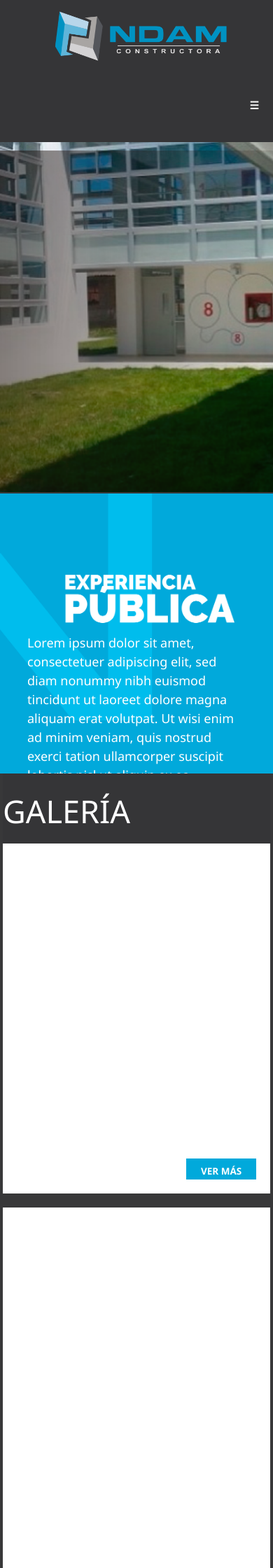
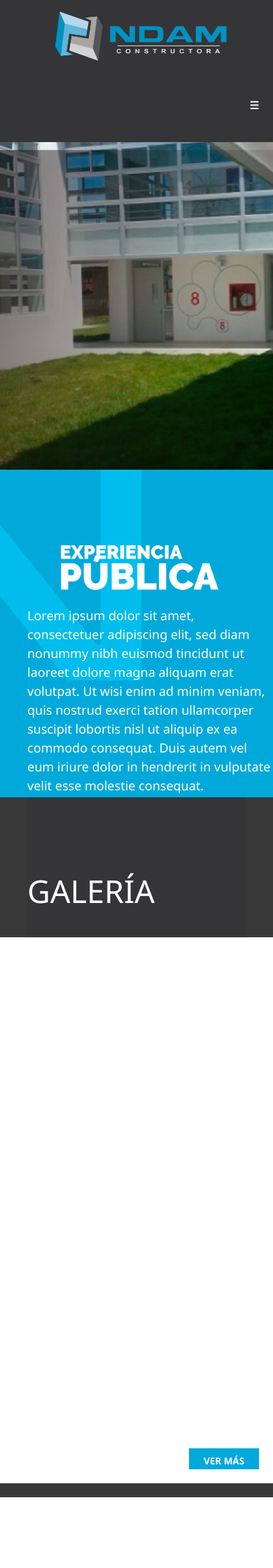
Before and after one commit to davidluna-fn/PageNDAM, a Django app: page /proyectosPublicos/ in a window 390 px wide. Shown: the top 2240 px of the page at 70% size. Run offline with Django 3.2, Linux system fonts and the light colour scheme; data that the repository does not hold is empty; parts of the project's set-up code (start-up, migrations or seed data) failed here and were passed over; some libraries are stand-ins or nearby versions.

Commit message:
Responsive page proyetos publicos

```diff
--- a/contratos/static/css/estilo.css
+++ b/contratos/static/css/estilo.css
@@ -1471,7 +1471,7 @@ width:0px;height:0px;outline:0px;
   grid-column: 1 / -1;
   display: grid;
   grid-template-columns: 0.35fr 0.65fr;
-  grid-template-rows: 500px;
+  grid-template-rows: 40vw;
   position: relative;
   z-index: -123;
 }
@@ -1492,12 +1492,16 @@ width:0px;height:0px;outline:0px;
   color: var(--blanco-claro);
 }
 
-#banner-ppublica{
+#banner-ppublica2{
   grid-column: 2 / 3;
   grid-row: 1 / 2;
   background-size: cover;
 }
 
+#ppublicos{
+  background-repeat: no-repeat;
+  background-size: 25vh;
+}
 
 #galeria-ppublico{
   grid-column: 1 / -1;
@@ -1521,7 +1525,7 @@ width:0px;height:0px;outline:0px;
   margin-right: 10%;
   display: grid;
   grid-template-columns: repeat(3,0.33fr);
-  grid-template-rows: repeat(4,300px);
+  grid-template-rows: repeat(4,25vw);
   grid-gap: 20px;
   padding-bottom: 20px;
 }
@@ -1583,13 +1587,18 @@ width:0px;height:0px;outline:0px;
   }
 
 .img-v h4{
-  margin-top: 55vh;
+  position: absolute;
   font-size: 1.5em;
-  margin-left: 10%;
+  top: 55%;
+  left: 10%;
+
 }
 .img-v h5{
-  margin-left: 10%;
-  margin-right: 10%;
+  margin-left: 5%;
+  margin-right: 5%;
+  position: absolute;
+  top: 62%;
+  left: 5%;
   }
 
   .item1pp {
@@ -1626,86 +1635,348 @@ width:0px;height:0px;outline:0px;
     margin-right: 40%;
     margin-left: 40%;
   }
-
-  @media screen and (max-width: 700px) {
-    #paginator{
+  @media screen and (max-width: 1200px) {
+    #banner-ppublica{
       grid-column: 1 / -1;
       display: grid;
-      grid-template-columns: 1fr;
-      grid-template-rows: 50px;
-      background-color: var(--gris-oscuro);
-      margin-right: 1%;
-      margin-left: 1%;
-    }
+      grid-template-columns: 0.5fr 0.5fr;
+      grid-template-rows: minmax(auto,150vh);
+      position: relative;
+      z-index: -123;
+    }
+
+    #banner-ppublica div{
+      background-repeat: no-repeat;
+    }
+    #logo-ppublica{
+      background-size: 86%;
+      background-color: var(--azul);
+      z-index: 12;
+    }
+
     #logo-ppublica h5{
       margin-left: 10%;
-      margin-top: 200px;
-      margin-right: 10%;
+      margin-top: 50%;
+      margin-right: 0%;
       color: var(--blanco-claro);
     }
+
+    #banner-ppublica2{
+      grid-column: 2 / 3;
+      grid-row: 1 / 2;
+      background-size: cover;
+    }
+
+    #ppublicos{
+      background-repeat: no-repeat;
+      background-size: 25vh;
+    }
+
     #galeria-ppublico{
       grid-column: 1 / -1;
-      margin-left: 1%;
-      margin-right: 1%;
+      background-color: var(--gris-oscuro);
+      margin-left: 10%;
+      margin-right: 10%;
       display: grid;
-      grid-template-rows: 100px;
+      grid-template-rows: 200px;
+      position: relative;
     }
     #galeria-ppublico h1{
       color: var(--blanco-claro);
       font-size: 3em;
-      margin-top: 20px;
-    }
-
+      margin-top: 100px;
+    }
+
+
+    #ppublicos{
+      grid-column: 1 / -1;
+      margin-left: 0%;
+      margin-right: 0%;
+      display: grid;
+      grid-template-columns: 1fr;
+      grid-template-rows: repeat(6,minmax(auto,45vw));
+      grid-auto-rows: minmax(auto,45vw);
+      grid-gap: 20px;
+      padding-bottom: 20px;
+    }
+    #ppublicos a{
+      text-decoration: none;
+      color: var(--blanco-claro)
+    }
+
+    #ppublicos div{
+      background-color: var(--blanco-claro);
+      position: relative;
+    }
+
+    #ppublicos div div{
+      background-color: var(--azul);
+      position: absolute;
+    }
+
+    .btn-vm{
+      background-color: var(--azul);
+      color: var(--blanco-claro);
+      height: 30px;
+      width: 100px;
+      bottom: 20px;
+      right: 20px;
+    }
+
+    #ppublicos div div:hover{
+      background-color: var(--gris-claro);
+    }
+
+
+
+    .btn-vm h3{
+      font-weight: bold;
+      margin-top: 8px;
+      text-align: center;
+      font-size: 0.9em;
+    }
+
+    .img-v{
+      background-repeat: no-repeat;
+      background-size: 50%;
+    }
+
+    .img-h {
+      background-repeat: no-repeat;
+      background-size: 50%;
+    }
+
+    .img-h h4{
+      margin-left: 55%;
+      font-size: 1.5em;
+      margin-top: 5%;
+    }
+    .img-h h5{
+      margin-left: 55%;
+      margin-right: 5%;
+      }
+
+    .img-v h4{
+      position: absolute;
+      left: 55%;
+      top: 10%;
+      font-size: 1.5em;
+
+    }
+    .img-v h5{
+      position: absolute;
+      left: 50%;
+      top: 20%;
+      }
+
+      .item1pp {
+        grid-area: 1 / 1 /  2 /  2;
+      }
+      .item2pp {
+      grid-area: 2 / 1 /  3 /  2;
+      }
+      .item3pp {
+      grid-area: 3 / 1 /  4 /  2;
+      }
+      .item4pp {
+        grid-area: 4 / 1/  5 /  2;
+      }
+      .item5pp {
+      grid-area: 5 / 1 /  6 /  2;
+      }
+      .item6pp {
+      grid-area: 6 / 1 /  7 /  2;
+      }
+
+
+      #paginator-content{
+        grid-column: 1 / -1;
+        background: var(--blanco-claro);
+        padding-bottom: 30px;
+      }
+      #paginator{
+        grid-column: 1 / -1;
+        display: grid;
+        grid-template-columns: 1fr;
+        grid-template-rows: 30px;
+        background-color: var(--gris-oscuro);
+        margin-right: 40%;
+        margin-left: 40%;
+      }
+  }
+
+
+  @media screen and (max-width: 600px) {
     #banner-ppublica{
       grid-column: 1 / -1;
       display: grid;
       grid-template-columns: 1fr;
-      grid-template-row: 400px;
-      grid-auto-rows: 400px;
-      grid-gap: 2px;
-    }
+      grid-template-rows: repeat(2,minmax(auto,120vw));
+      position: relative;
+      z-index: -123;
+    }
+
+    #banner-ppublica div{
+      background-repeat: no-repeat;
+    }
+    #logo-ppublica{
+      background-size: 80%;
+      background-color: var(--azul);
+      z-index: 12;
+    }
+
+    #logo-ppublica h5{
+      margin-left: 10%;
+      margin-top: 50%;
+      margin-right: 0%;
+      color: var(--blanco-claro);
+    }
+
+    #banner-ppublica2{
+      grid-column: 1 / 2;
+      grid-row: 1 / 2;
+      background-size: cover;
+    }
+
+
+
+    #galeria-ppublico{
+      grid-column: 1 / -1;
+      background-color: var(--gris-oscuro);
+      margin-left: 10%;
+      margin-right: 10%;
+      display: grid;
+      grid-template-rows: 200px;
+      position: relative;
+    }
+    #galeria-ppublico h1{
+      color: var(--blanco-claro);
+      font-size: 3em;
+      margin-top: 100px;
+    }
+
+
     #ppublicos{
       grid-column: 1 / -1;
-      margin-left: 1%;
-      margin-right: 1%;
+      margin-left: 0%;
+      margin-right: 0%;
       display: grid;
       grid-template-columns: 1fr;
-      grid-template-rows: repeat(auto-fit,minmax(500px,auto));
-      grid-auto-rows: minmax(600px,auto);
-
-    }
-    .img-h{
+      grid-template-rows: repeat(6,minmax(auto,200vw));
+      grid-auto-rows: minmax(auto,200vw);
+      grid-gap: 20px;
+      padding-bottom: 20px;
+    }
+    #ppublicos a{
+      text-decoration: none;
+      color: var(--blanco-claro)
+    }
+
+    #ppublicos div{
+      background-color: var(--blanco-claro);
+      position: relative;
+    }
+
+    #ppublicos div div{
+      background-color: var(--azul);
+      position: absolute;
+    }
+
+    .btn-vm{
+      background-color: var(--azul);
+      color: var(--blanco-claro);
+      height: 30px;
+      width: 100px;
+      bottom: 20px;
+      right: 20px;
+    }
+
+    #ppublicos div div:hover{
+      background-color: var(--gris-claro);
+    }
+
+
+
+    .btn-vm h3{
+      font-weight: bold;
+      margin-top: 8px;
+      text-align: center;
+      font-size: 0.9em;
+    }
+
+    .img-v{
       background-repeat: no-repeat;
-      background-size: 100% ;
-    }
+      background-size: 100%;
+    }
+
+    .img-h {
+      background-repeat: no-repeat;
+      background-size: 100%;
+    }
+
     .img-h h4{
-      margin-top: 55vh;
+      position: absolute;
       font-size: 1.5em;
-      margin-left: 10%;
+      top: 55%;
+      right: 65%;
     }
     .img-h h5{
-      margin-left: 10%;
-      margin-right: 10%;
-      margin-bottom: 60px;
+      margin-left: 5%;
+      margin-right: 5%;
+      position: absolute;
+      top: 63%;
+      left: 5%;
       }
-    .item1pp {
+
+    .img-v h4{
+      position: absolute;
+      font-size: 1.5em;
+      top: 55%;
+      left: 10%;
+
+    }
+    .img-v h5{
+      margin-left: 5%;
+      margin-right: 5%;
+      position: absolute;
+      top: 63%;
+      left: 5%;
+      }
+
+      .item1pp {
         grid-area: 1 / 1 /  2 /  2;
-    }
-    .item2pp {
+      }
+      .item2pp {
       grid-area: 2 / 1 /  3 /  2;
-    }
-    .item3pp {
+      }
+      .item3pp {
       grid-area: 3 / 1 /  4 /  2;
-    }
-    .item4pp {
-        grid-area: 4 / 1 /  5 /  2;
-    }
-    .item5pp {
+      }
+      .item4pp {
+        grid-area: 4 / 1/  5 /  2;
+      }
+      .item5pp {
       grid-area: 5 / 1 /  6 /  2;
-    }
-    .item6pp {
+      }
+      .item6pp {
       grid-area: 6 / 1 /  7 /  2;
-    }
+      }
+
+
+      #paginator-content{
+        grid-column: 1 / -1;
+        background: var(--blanco-claro);
+        padding-bottom: 30px;
+      }
+      #paginator{
+        grid-column: 1 / -1;
+        display: grid;
+        grid-template-columns: 1fr;
+        grid-template-rows: 30px;
+        background-color: var(--gris-oscuro);
+        margin-right: 40%;
+        margin-left: 40%;
+      }
 }
 
 
--- a/templates/proyectosPublicos.html
+++ b/templates/proyectosPublicos.html
@@ -8,7 +8,7 @@
   <div id="logo-ppublica" style="background-image: url({% static 'img/logo-ppublica.png' %})">
     <h5>Lorem ipsum dolor sit amet, consectetuer adipiscing elit, sed  diam nonummy nibh euismod tincidunt ut laoreet dolore magna aliquam erat volutpat. Ut wisi enim ad minim veniam, quis nostrud exerci tation ullamcorper suscipit lobortis nisl ut aliquip ex ea commodo consequat. Duis autem vel eum iriure dolor in hendrerit in vulputate velit esse molestie consequat.</h5>
   </div>
-  <div id="banner-ppublica" style="background-image: url({% static 'img/banner-ppublica.png' %})">  </div>
+  <div id="banner-ppublica2" style="background-image: url({% static 'img/banner-ppublica.png' %})">  </div>
 </div>
 
 <div id='galeria-ppublico'>
```
